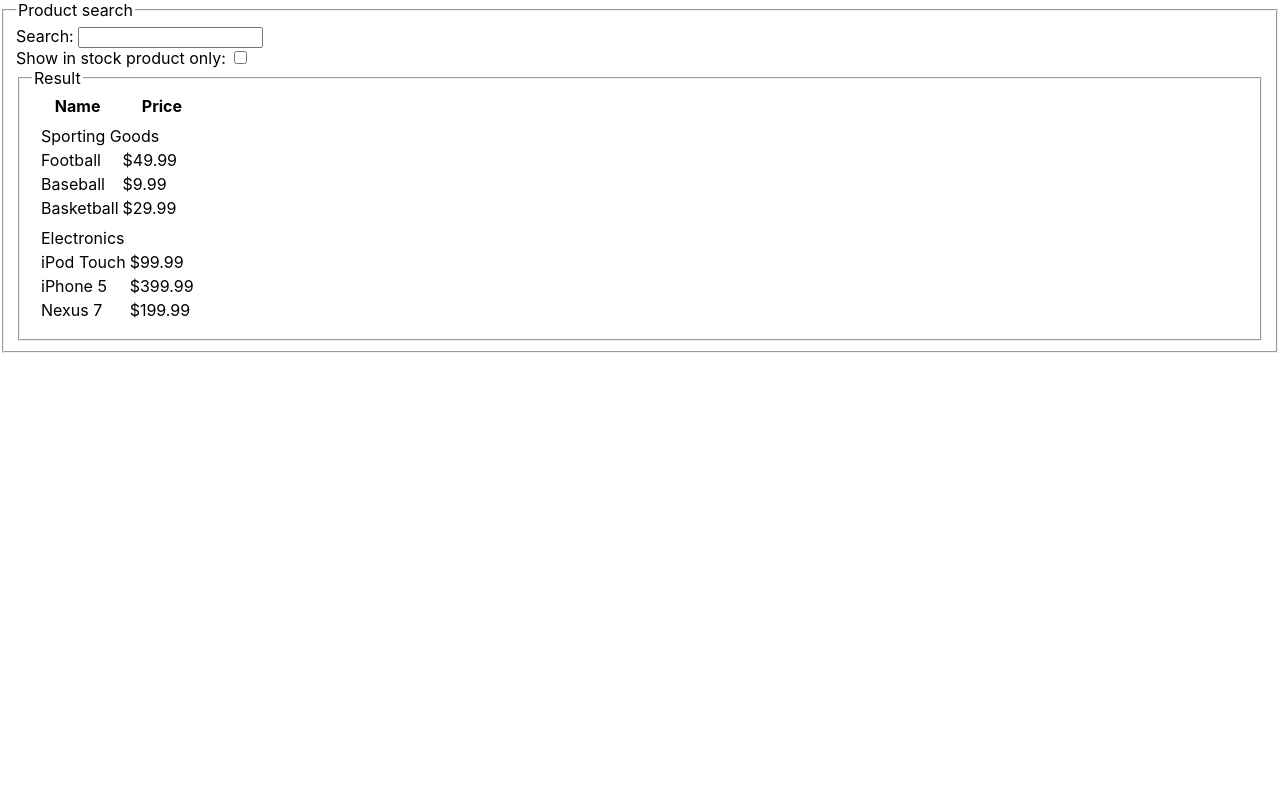
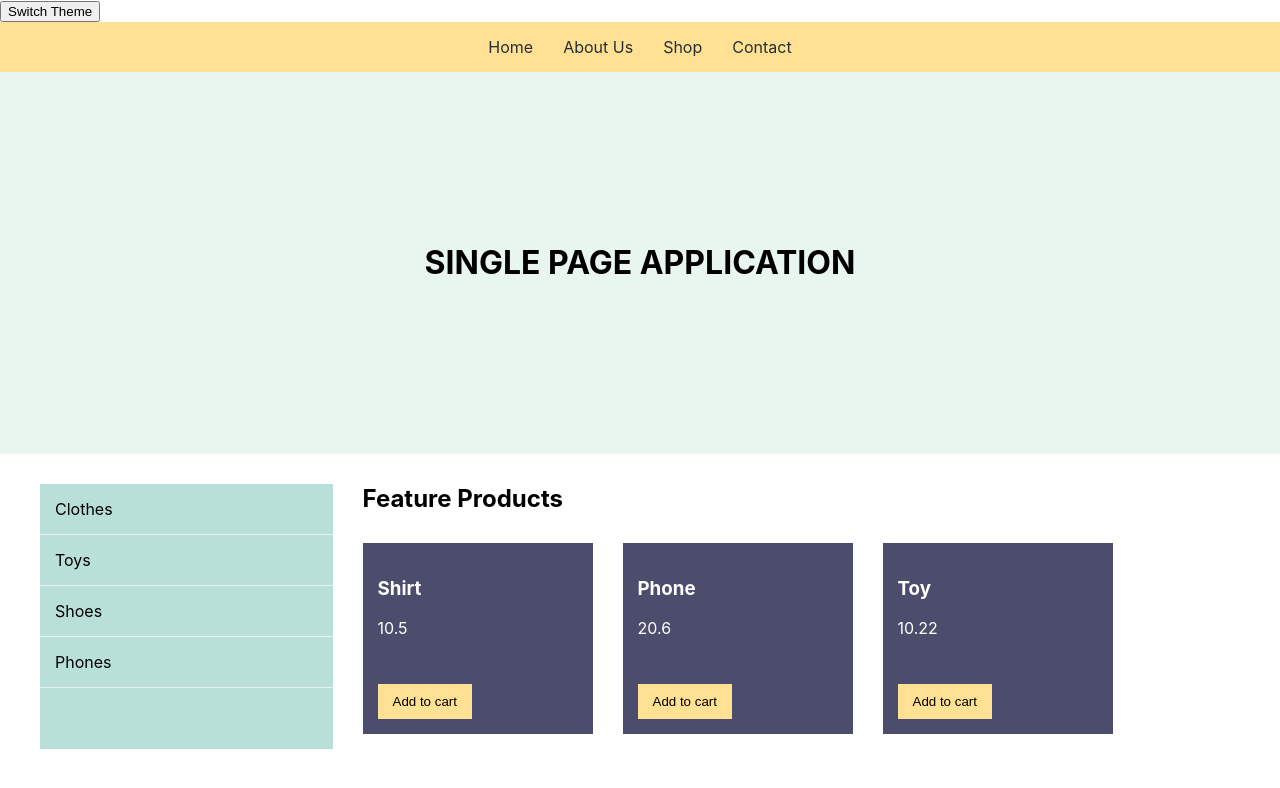
Before and after one commit to dattruongthe/react-js, a React (Create React App) app: page / in a window 1280 px wide. Shown: the top 788 px of the page. Built offline with nearby package versions, Linux system fonts and the light colour scheme.

Commit message:
Single Page Application

```diff
--- a/src/App.js
+++ b/src/App.js
@@ -1,19 +1,10 @@
 import React from 'react';
 import './App.css';
-import ProductSearch from "./components/ProductSearch/productSearch";
-
-const data = [
-    {category: "Sporting Goods", price: "$49.99", stocked: true, name: "Football"},
-    {category: "Sporting Goods", price: "$9.99", stocked: true, name: "Baseball"},
-    {category: "Sporting Goods", price: "$29.99", stocked: false, name: "Basketball"},
-    {category: "Electronics", price: "$99.99", stocked: true, name: "iPod Touch"},
-    {category: "Electronics", price: "$399.99", stocked: false, name: "iPhone 5"},
-    {category: "Electronics", price: "$199.99", stocked: true, name: "Nexus 7"}
-];
+import SinglePage from "./components/SinglePage/singlePage";
 
 function App() {
     return (
-        <ProductSearch data={data} />
+        <SinglePage />
     );
 }
 
--- /dev/null
+++ b/src/components/SinglePage/featureProducts.js
@@ -0,0 +1,35 @@
+import React from 'react';
+import {ThemeContext} from "./themeContext";
+
+const products = [
+    {id: 1, name: 'Shirt', price: 10.5},
+    {id: 2, name: 'Phone', price: 20.6},
+    {id: 3, name: 'Toy', price: 10.22},
+]
+
+class FeatureProducts extends React.Component {
+    render() {
+        let theme = this.context;
+        return (
+            <div className={'featureProduct'}>
+                <h2>Feature Products</h2>
+                <ul className={'featureProductList '+theme.theme.className}>
+                    {products.map((product) => (
+                        <li key={product.id}>
+                            <div className={'productInfo'}>
+                                <h3>{product.name}</h3>
+                                <p className={'productPrice'}>{product.price}</p>
+                                <button className={'addToCart '+theme.theme.className}>Add to cart</button>
+                            </div>
+                        </li>
+                    ))}
+                </ul>
+
+            </div>
+        );
+    }
+}
+
+FeatureProducts.contextType = ThemeContext;
+
+export default FeatureProducts;
--- /dev/null
+++ b/src/components/SinglePage/mainContent.js
@@ -0,0 +1,14 @@
+import React from 'react';
+import FeatureProducts from "./featureProducts";
+
+class MainContent extends React.Component {
+    render() {
+        return (
+            <div className={'mainContent'}>
+                <FeatureProducts />
+            </div>
+        );
+    }
+}
+
+export default MainContent;
--- /dev/null
+++ b/src/components/SinglePage/sidebar.js
@@ -0,0 +1,25 @@
+import React from 'react';
+import {ThemeContext} from "./themeContext";
+
+const menuItems = [
+    'Clothes','Toys','Shoes','Phones'
+];
+
+class Sidebar extends React.Component {
+    render() {
+        let theme = this.context;
+        return (
+            <ul className={'sidebar '+theme.theme.className}>
+                {menuItems.map(menuItem => (
+                    <li key={menuItem}>
+                        {menuItem}
+                    </li>
+                ))}
+            </ul>
+        )
+    }
+}
+
+Sidebar.contextType = ThemeContext;
+
+export default Sidebar;
--- /dev/null
+++ b/src/components/SinglePage/singlePage.css
@@ -0,0 +1,97 @@
+.topMenu {
+    padding: 0;
+    margin: 0;
+    list-style: none;
+    display: flex;
+    justify-content: center;
+    background: #FFE194;
+}
+.topMenu.dark {
+    background: #082032;
+}
+.topMenu li {
+    padding: 15px;
+}
+.topMenu li:hover {
+
+}
+.topMenu li a {
+    color: #282c34;
+    text-decoration: none;
+}
+.topMenu.dark li a {
+    color: #fff
+}
+.slider {
+    display: flex;
+    justify-content: center;
+    align-items: center;
+    background: #E8F6EF;
+}
+.slider.dark {
+    background: #2C394B;
+}
+.slider h1 {
+    padding: 150px 0;
+}
+.slider.dark h1 {
+    color: #fff;
+}
+.wrapper {
+    max-width: 1200px;
+    margin: 30px auto;
+    display: flex;
+}
+.sidebar {
+    padding: 0;
+    margin: 0;
+    list-style: none;
+    background: #B8DFD8;
+    width: 25%;
+}
+.sidebar.dark {
+    background: #334756;
+}
+.sidebar li {
+    padding: 15px;
+    border-bottom: 1px solid #eee;
+}
+.sidebar.dark li {
+    color: #fff;
+}
+.mainContent {
+    width: 75%;
+    margin-left: 30px;
+}
+.featureProduct h2 {
+    margin: 0 0 15px;
+}
+.featureProductList {
+    padding: 0;
+    list-style: none;
+    display: flex;
+    margin: 0 -15px;
+}
+.featureProductList li {
+    padding: 15px;
+}
+.featureProductList li .productInfo {
+    background: #4C4C6D;
+    padding: 15px;
+    color: #fff;
+    min-width: 200px;
+}
+.featureProductList.dark li .productInfo {
+    background: #FF4C29;
+}
+.addToCart {
+    border: 0;
+    background: #ffe194;
+    padding: 10px 15px;
+    color: #000;
+    margin-top: 30px;
+}
+.addToCart.dark {
+    background: #282c34;
+    color: #fff;
+}
--- /dev/null
+++ b/src/components/SinglePage/singlePage.js
@@ -0,0 +1,40 @@
+import React from 'react';
+import TopMenu from "./topMenu";
+import Slider from "./slider";
+import Sidebar from "./sidebar";
+import MainContent from "./mainContent";
+import ThemeSwitch from "./themeSwitch";
+import {ThemeContext, themes} from "./themeContext";
+import './singlePage.css';
+
+class SinglePage extends React.Component {
+    constructor(props) {
+        super(props);
+        this.switchTheme = () => {
+            this.setState(state => ({
+                theme: state.theme === themes.dark ? themes.light : themes.dark,
+            }));
+        }
+        this.state = {
+            theme: themes.light,
+            switchTheme: this.switchTheme
+        }
+    }
+    render() {
+        return (
+            <div className={'singlePage'}>
+                <ThemeContext.Provider value={this.state}>
+                    <ThemeSwitch />
+                    <TopMenu />
+                    <Slider />
+                    <div className='wrapper'>
+                        <Sidebar />
+                        <MainContent />
+                    </div>
+                </ThemeContext.Provider>
+            </div>
+        );
+    }
+}
+
+export default SinglePage;
--- /dev/null
+++ b/src/components/SinglePage/slider.js
@@ -0,0 +1,17 @@
+import React from 'react';
+import {ThemeContext} from "./themeContext";
+
+class Slider extends React.Component {
+    render() {
+        let theme = this.context;
+        return (
+            <div className={'slider '+theme.theme.className}>
+                <h1>SINGLE PAGE APPLICATION</h1>
+            </div>
+        )
+    }
+}
+
+Slider.contextType = ThemeContext;
+
+export default Slider;
--- /dev/null
+++ b/src/components/SinglePage/themeContext.js
@@ -0,0 +1,15 @@
+import React from 'react';
+
+export const themes = {
+    light: {
+        className: 'light'
+    },
+    dark: {
+        className: 'dark'
+    },
+};
+
+export const ThemeContext = React.createContext({
+    theme: themes.light,
+    switchTheme: () => {}
+});
--- /dev/null
+++ b/src/components/SinglePage/themeSwitch.js
@@ -0,0 +1,19 @@
+import React from 'react';
+import {ThemeContext} from "./themeContext";
+
+class ThemeSwitch extends React.Component {
+    render() {
+        return (
+            <ThemeContext.Consumer>
+                {({theme, switchTheme}) => (
+                    <button onClick={switchTheme}>{console.log(switchTheme)}Switch Theme</button>
+                )}
+            </ThemeContext.Consumer>
+
+        )
+    }
+}
+
+ThemeSwitch.contextType = ThemeContext;
+
+export default ThemeSwitch;
--- /dev/null
+++ b/src/components/SinglePage/topMenu.js
@@ -0,0 +1,25 @@
+import React from 'react';
+import {ThemeContext} from "./themeContext";
+
+const menuItems = [
+    'Home','About Us','Shop','Contact'
+];
+
+class TopMenu extends React.Component {
+    render() {
+        let theme = this.context;
+        return (
+            <ul className={'topMenu '+theme.theme.className}>
+                {menuItems.map((menuItem) =>
+                    <li key={menuItem}>
+                        <a href='#'>{menuItem}</a>
+                    </li>
+                )}
+            </ul>
+        )
+    }
+}
+
+TopMenu.contextType = ThemeContext;
+
+export default TopMenu;
```
Also changed, not shown: src/App_SearchExample.js (added, +20 -0 lines).
